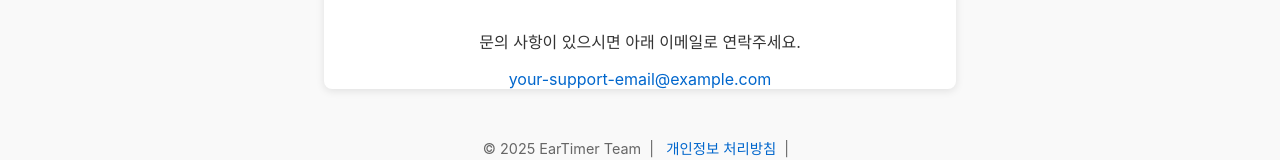
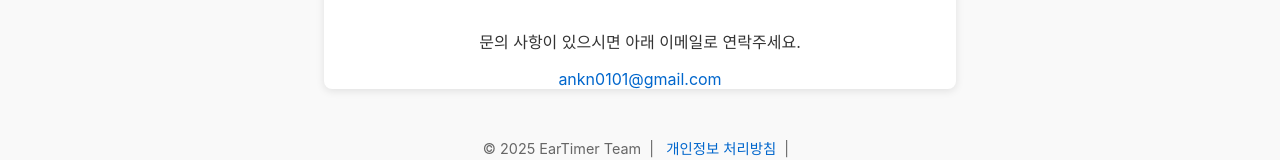
Before and after one commit to 0000ankn/cuddly-spork, a plain HTML site: page index.html in a window 1280 px wide. Shown: the part 586-746 px from the top of the page. Drawn offline with Linux system fonts and the light colour scheme.

Commit message:
Update index.html

```diff
--- a/index.html
+++ b/index.html
@@ -77,7 +77,7 @@
     <!-- 지원 이메일만 표시 -->
     <div class="support-email">
       <p>문의 사항이 있으시면 아래 이메일로 연락주세요.</p>
-      <p><a href="mailto:ankn0101@gmail.com">your-support-email@example.com</a></p>
+      <p><a href="mailto:ankn0101@gmail.com">ankn0101@gmail.com</a></p>
     </div>
   </main>
 
```
